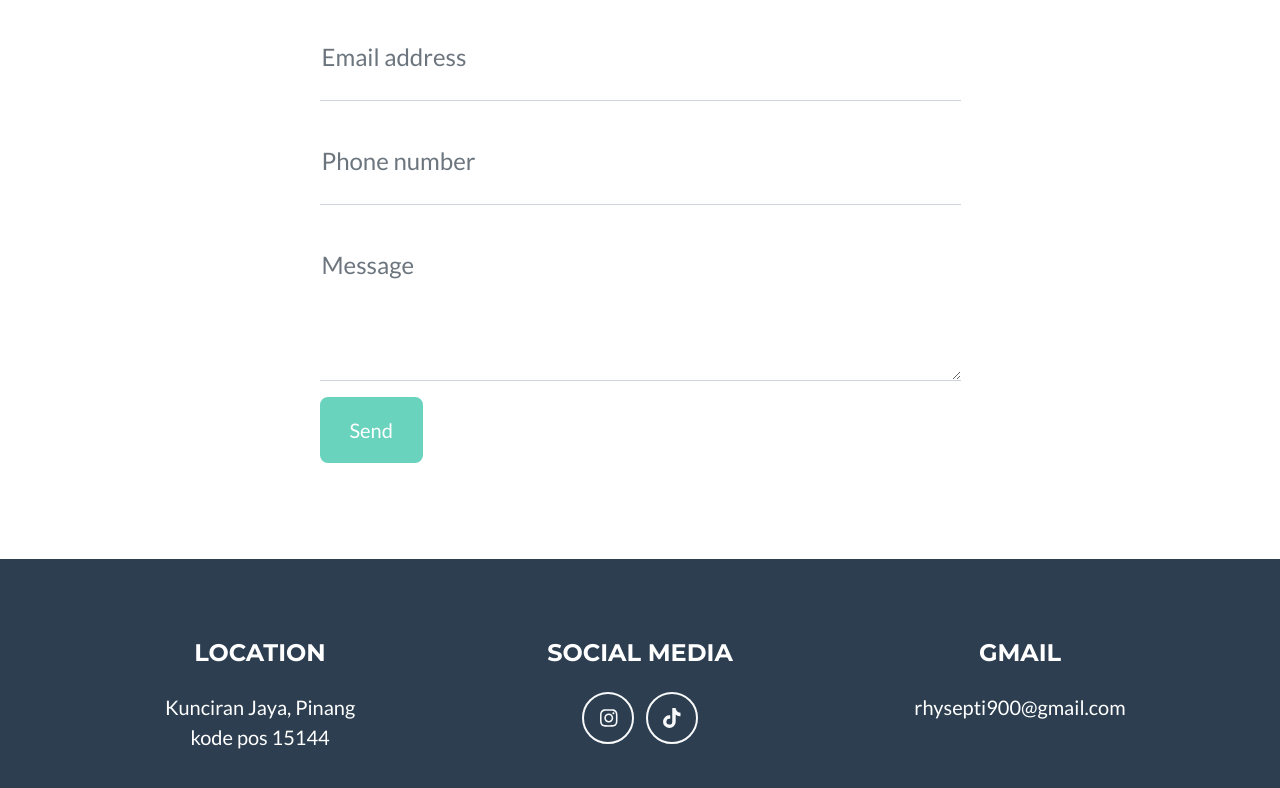
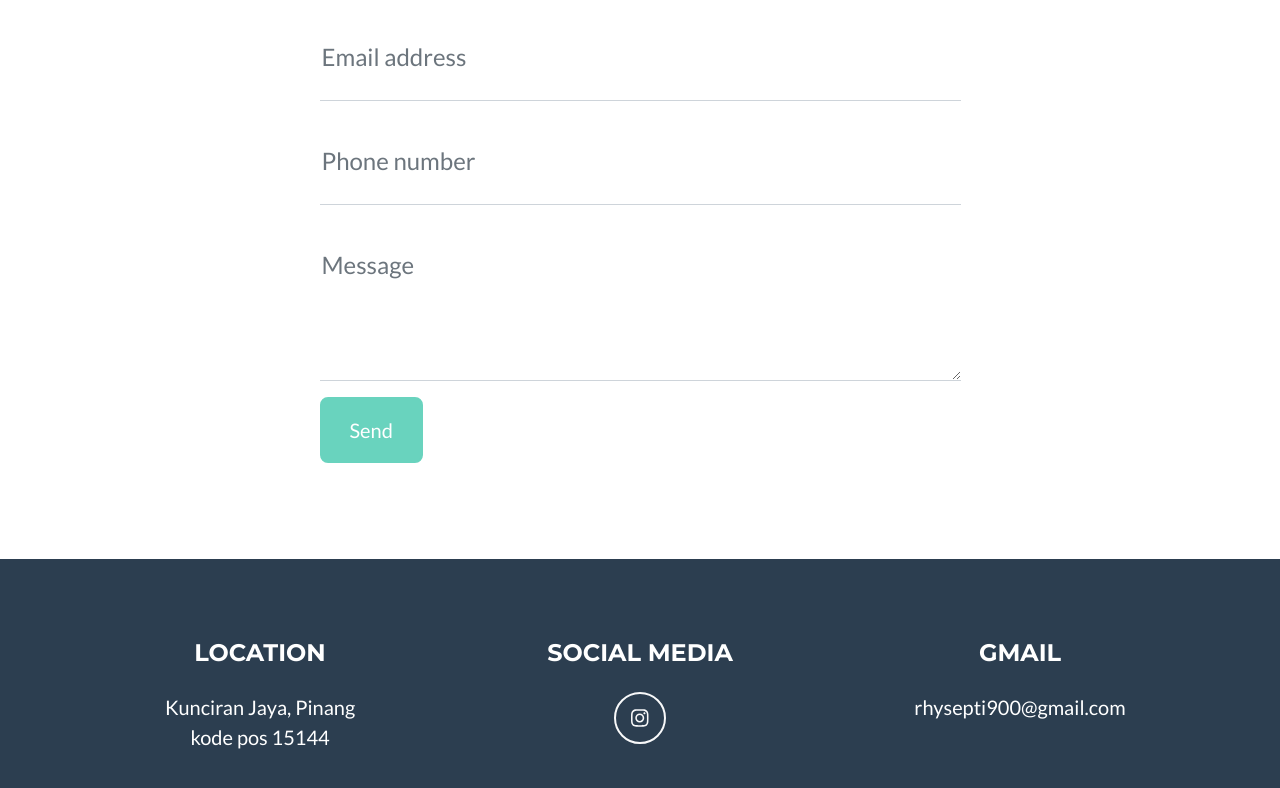
Before and after one commit to SeptiRahayu137/Septiirahayu.github.io, a plain HTML site: page index.html in a window 1280 px wide. Shown: the part 2382-3170 px from the top of the page. Drawn offline with nearby package versions, Linux system fonts and the light colour scheme.

Commit message:
Update index.html

```diff
--- a/index.html
+++ b/index.html
@@ -227,8 +227,8 @@
                     <!-- Footer Social Icons-->
                     <div class="col-lg-4 mb-5 mb-lg-0">
                         <h4 class="text-uppercase mb-4">Social Media</h4>
-                        <a class="btn btn-outline-light btn-social mx-1" href="#!"><i class="fa-brands fa-instagram"></i></a>
-                        <a class="btn btn-outline-light btn-social mx-1" href="#!"><i class="fa-brands fa-tiktok"></i></a>
+                        <a class="btn btn-outline-light btn-social mx-1" href="https://www.instagram.com/rhy081_?igsh=MTgyNWdocXFoY241cQ=="><i class="fa-brands fa-instagram"></i></a>
+
                     </div>
                     <!-- Footer About Text-->
                     <div class="col-lg-4">
```
